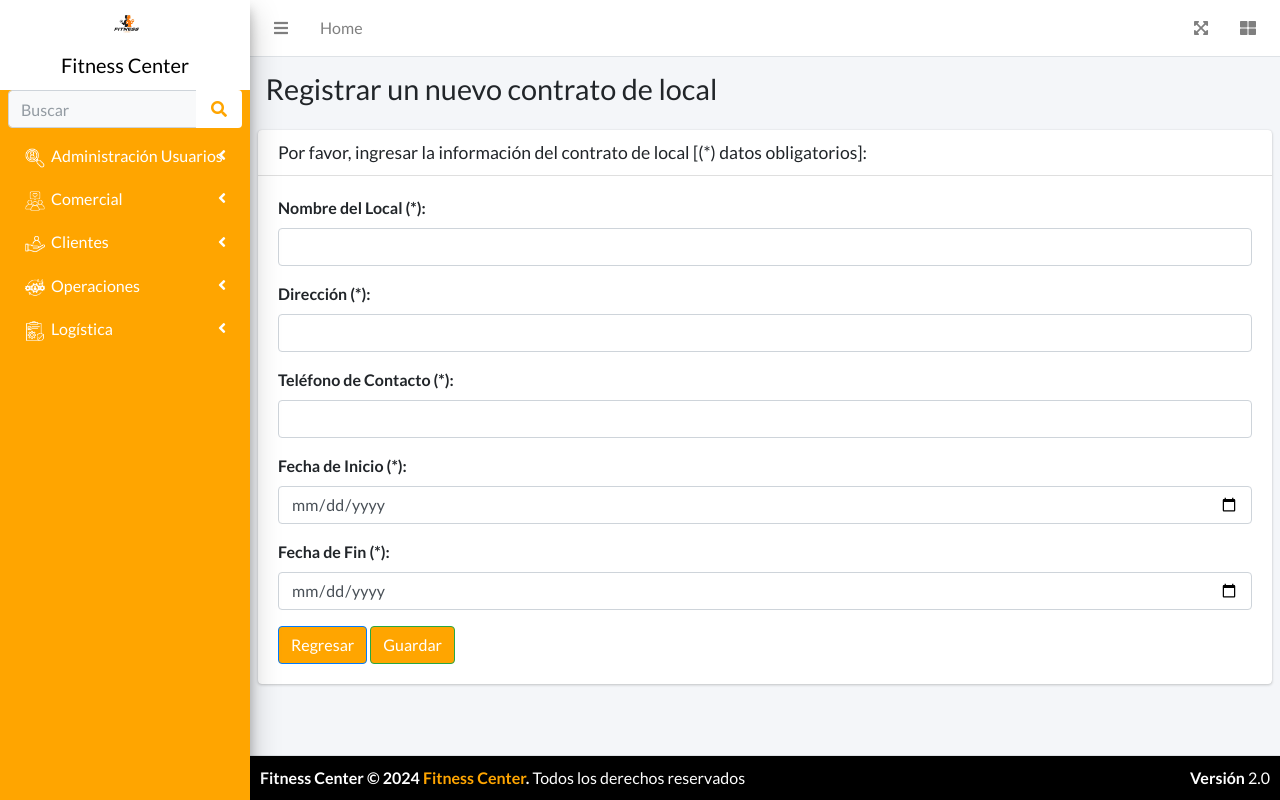
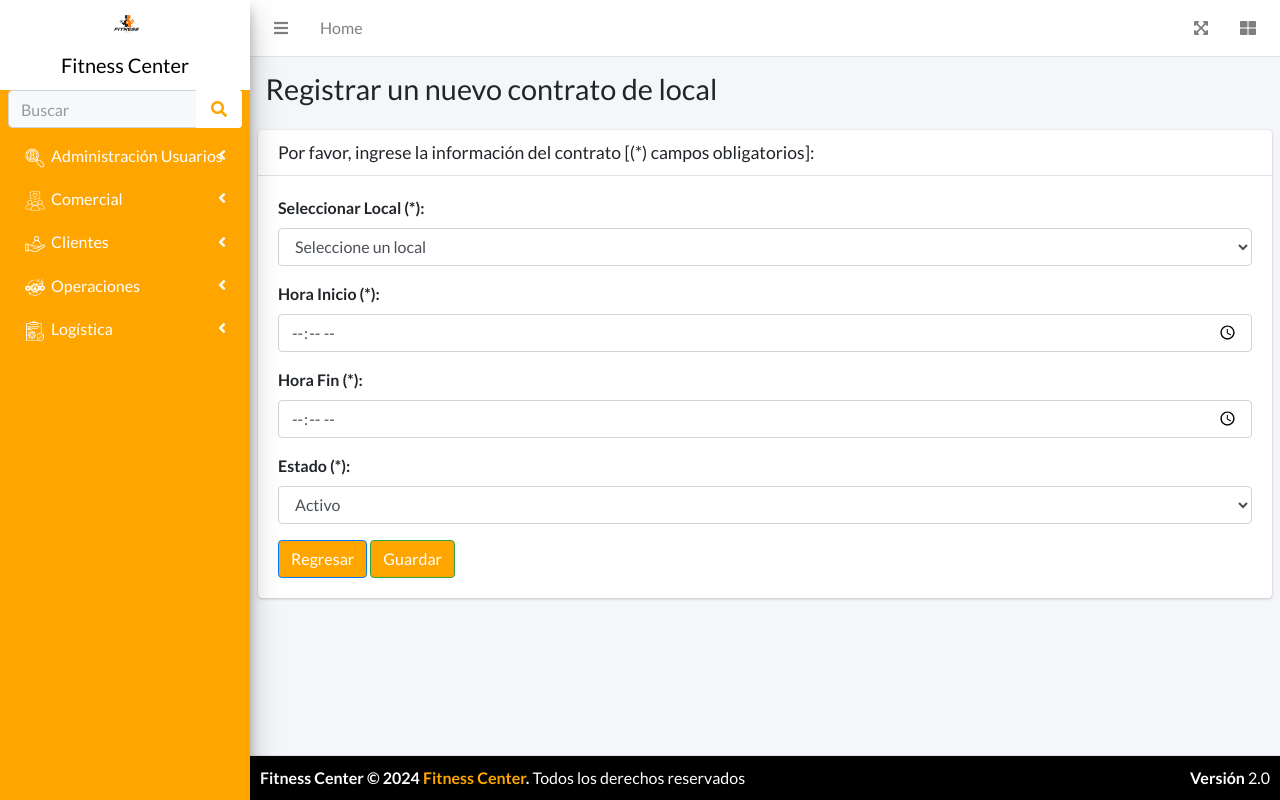
Before and after one commit to RutVBM/Lab01, a PHP site: page /contratos_locales_detalle.php?sAccion=new in a window 1280 px wide. Run offline with PHP 8.4, Linux system fonts and the light colour scheme; data that the repository does not hold is empty; some libraries are stand-ins or nearby versions.

Commit message:
version44

```diff
--- a/contratos_locales_detalle.php
+++ b/contratos_locales_detalle.php
@@ -4,59 +4,52 @@ include_once("conexion/database.php");
 
 $sAccion = $_GET["sAccion"] ?? $_POST["sAccion"] ?? "";
 
-// Configurar título y valores por defecto para la creación de un nuevo registro
+// Configurar valores predeterminados
 if ($sAccion == "new") {
     $sTitulo = "Registrar un nuevo contrato de local";
-    $sSubTitulo = "Por favor, ingresar la información del contrato de local [(*) datos obligatorios]:";
+    $sSubTitulo = "Por favor, ingrese la información del contrato [(*) campos obligatorios]:";
     $sCambioAccion = "insert";
-    $idContratos_locales = "";
-    $nombre_local = "";
-    $direccion = "";
-    $telefono_contacto = "";
-    $Finicio_contrato_local = "";
-    $Ffin_contrato_local = "";
-} elseif ($sAccion == "edit" && isset($_GET["idContratos_locales"])) {
-    $sTitulo = "Modificar datos del contrato de local";
-    $sSubTitulo = "Por favor, actualizar la información del contrato de local [(*) datos obligatorios]:";
+    $id_contratacion_local = "";
+    $id_local = "";
+    $hora_inicio = "";
+    $hora_fin = "";
+    $estado = "Activo";
+} elseif ($sAccion == "edit" && isset($_GET["id_contratacion_local"])) {
+    $sTitulo = "Editar contrato de local";
+    $sSubTitulo = "Actualice la información del contrato:";
     $sCambioAccion = "update";
-    $idContratos_locales = $_GET["idContratos_locales"];
+    $id_contratacion_local = $_GET["id_contratacion_local"];
 
-    // Cargar los datos del contrato para editar
-    $sql = "SELECT * FROM contratos_locales WHERE idContratos_locales = ?";
-    $stmt = dbQuery($sql, [$idContratos_locales]);
+    // Cargar datos existentes
+    $sql = "SELECT * FROM contratos_locales WHERE id_contratacion_local = ?";
+    $stmt = dbQuery($sql, [$id_contratacion_local]);
     if ($row = $stmt->fetch_assoc()) {
-        $nombre_local = $row["nombre_local"];
-        $direccion = $row["direccion"];
-        $telefono_contacto = $row["telefono_contacto"];
-        $Finicio_contrato_local = $row["Finicio_contrato_local"];
-        $Ffin_contrato_local = $row["Ffin_contrato_local"];
+        $id_local = $row["id_local"];
+        $hora_inicio = $row["hora_inicio"];
+        $hora_fin = $row["hora_fin"];
+        $estado = $row["estado"];
     }
 } elseif ($sAccion == "insert") {
-    // Insertar un nuevo registro
-    $nombre_local = $_POST["nombre_local"];
-    $direccion = $_POST["direccion"];
-    $telefono_contacto = $_POST["telefono_contacto"];
-    $Finicio_contrato_local = $_POST["Finicio_contrato_local"];
-    $Ffin_contrato_local = $_POST["Ffin_contrato_local"];
+    $id_local = $_POST["id_local"];
+    $hora_inicio = $_POST["hora_inicio"];
+    $hora_fin = $_POST["hora_fin"];
+    $estado = $_POST["estado"];
 
-    $sql = "INSERT INTO contrato_locales (nombre_local, direccion, telefono_contacto, Finicio_contrato_local, Ffin_contrato_local)
-            VALUES (?, ?, ?, ?, ?)";
-    dbQuery($sql, [$nombre_local, $direccion, $telefono_contacto, $Finicio_contrato_local, $Ffin_contrato_local]);
+    $sql = "INSERT INTO contratos_locales (id_local, hora_inicio, hora_fin, estado) VALUES (?, ?, ?, ?)";
+    dbQuery($sql, [$id_local, $hora_inicio, $hora_fin, $estado]);
     header("Location: contratos_locales.php?mensaje=1");
     exit();
 } elseif ($sAccion == "update") {
-    // Actualizar el registro existente
-    $idContratos_locales = $_POST["idContratos_locales"];
-    $nombre_local = $_POST["nombre_local"];
-    $direccion = $_POST["direccion"];
-    $telefono_contacto = $_POST["telefono_contacto"];
-    $Finicio_contrato_local = $_POST["Finicio_contrato_local"];
-    $Ffin_contrato_local = $_POST["Ffin_contrato_local"];
+    $id_contratacion_local = $_POST["id_contratacion_local"];
+    $id_local = $_POST["id_local"];
+    $hora_inicio = $_POST["hora_inicio"];
+    $hora_fin = $_POST["hora_fin"];
+    $estado = $_POST["estado"];
 
-    $sql = "UPDATE contrato_locales
-            SET nombre_local = ?, direccion = ?, telefono_contacto = ?, Finicio_contrato_local = ?, Ffin_contrato_local = ?
-            WHERE idContratos_locales = ?";
-    dbQuery($sql, [$nombre_local, $direccion, $telefono_contacto, $Finicio_contrato_local, $Ffin_contrato_local, $idContratos_locales]);
+    $sql = "UPDATE contratos_locales
+            SET id_local = ?, hora_inicio = ?, hora_fin = ?, estado = ?
+            WHERE id_contratacion_local = ?";
+    dbQuery($sql, [$id_local, $hora_inicio, $hora_fin, $estado, $id_contratacion_local]);
     header("Location: contratos_locales.php?mensaje=2");
     exit();
 }
@@ -64,13 +57,12 @@ if ($sAccion == "new") {
 include("sidebar.php");
 ?>
 
-<!-- Content Wrapper. Contains page content -->
 <div class="content-wrapper">
     <section class="content-header">
         <div class="container-fluid">
             <div class="row mb-2">
                 <div class="col-sm-6">
-                    <h1><?php echo $sTitulo; ?></h1>
+                    <h1><?= $sTitulo; ?></h1>
                 </div>
             </div>
         </div>
@@ -79,37 +71,44 @@ include("sidebar.php");
     <section class="content">
         <div class="card">
             <div class="card-header">
-                <h3 class="card-title"><?php echo $sSubTitulo; ?></h3>
+                <h3 class="card-title"><?= $sSubTitulo; ?></h3>
             </div>
-
             <div class="card-body">
                 <form action="contratos_locales_detalle.php" method="post">
-                    <input type="hidden" name="sAccion" value="<?php echo $sCambioAccion; ?>">
-                    <input type="hidden" name="idContratos_locales" value="<?php echo $idContratos_locales; ?>">
+                    <input type="hidden" name="sAccion" value="<?= $sCambioAccion; ?>">
+                    <input type="hidden" name="id_contratacion_local" value="<?= $id_contratacion_local; ?>">
 
                     <div class="form-group">
-                        <label for="nombre_local">Nombre del Local (*):</label>
-                        <input type="text" name="nombre_local" class="form-control" value="<?php echo $nombre_local; ?>" required>
+                        <label for="id_local">Seleccionar Local (*):</label>
+                        <select name="id_local" class="form-control" required>
+                            <option value="">Seleccione un local</option>
+                            <?php
+                            $sql_locales = "SELECT id_local, nombre_parque FROM locales";
+                            $result_locales = dbQuery($sql_locales);
+                            while ($local = mysqli_fetch_assoc($result_locales)): ?>
+                                <option value="<?= $local['id_local']; ?>" <?= $local['id_local'] == $id_local ? 'selected' : ''; ?>>
+                                    <?= $local['nombre_parque']; ?>
+                                </option>
+                            <?php endwhile; ?>
+                        </select>
                     </div>
 
                     <div class="form-group">
-                        <label for="direccion">Dirección (*):</label>
-                        <input type="text" name="direccion" class="form-control" value="<?php echo $direccion; ?>" required>
+                        <label for="hora_inicio">Hora Inicio (*):</label>
+                        <input type="time" name="hora_inicio" class="form-control" value="<?= $hora_inicio; ?>" required>
                     </div>
 
                     <div class="form-group">
-                        <label for="telefono_contacto">Teléfono de Contacto (*):</label>
-                        <input type="text" name="telefono_contacto" class="form-control" value="<?php echo $telefono_contacto; ?>" required>
+                        <label for="hora_fin">Hora Fin (*):</label>
+                        <input type="time" name="hora_fin" class="form-control" value="<?= $hora_fin; ?>" required>
                     </div>
 
                     <div class="form-group">
-                        <label for="Finicio_contrato_local">Fecha de Inicio (*):</label>
-                        <input type="date" name="Finicio_contrato_local" class="form-control" value="<?php echo $Finicio_contrato_local; ?>" required>
-                    </div>
-
-                    <div class="form-group">
-                        <label for="Ffin_contrato_local">Fecha de Fin (*):</label>
-                        <input type="date" name="Ffin_contrato_local" class="form-control" value="<?php echo $Ffin_contrato_local; ?>" required>
+                        <label for="estado">Estado (*):</label>
+                        <select name="estado" class="form-control" required>
+                            <option value="Activo" <?= $estado == "Activo" ? 'selected' : ''; ?>>Activo</option>
+                            <option value="Inactivo" <?= $estado == "Inactivo" ? 'selected' : ''; ?>>Inactivo</option>
+                        </select>
                     </div>
 
                     <a href="contratos_locales.php" class="btn btn-primary" style="background-color: orange;">Regresar</a>
@@ -120,6 +119,4 @@ include("sidebar.php");
     </section>
 </div>
 
-<?php
-include("footer.php");
-?>
+<?php include("footer.php"); ?>
```
Also changed, not shown: contratos_locales.php (+22 -29 lines).
